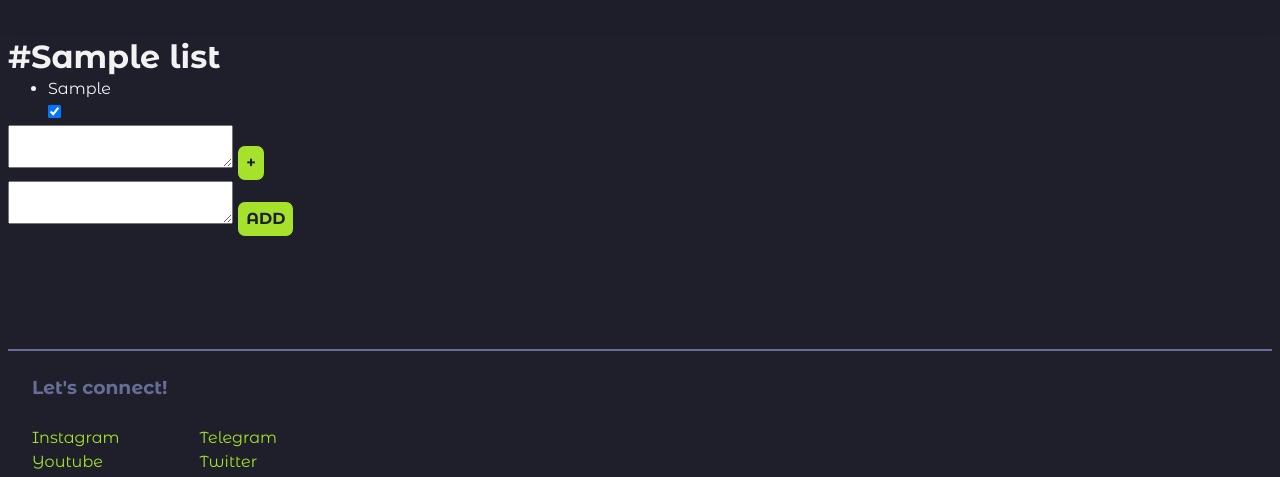
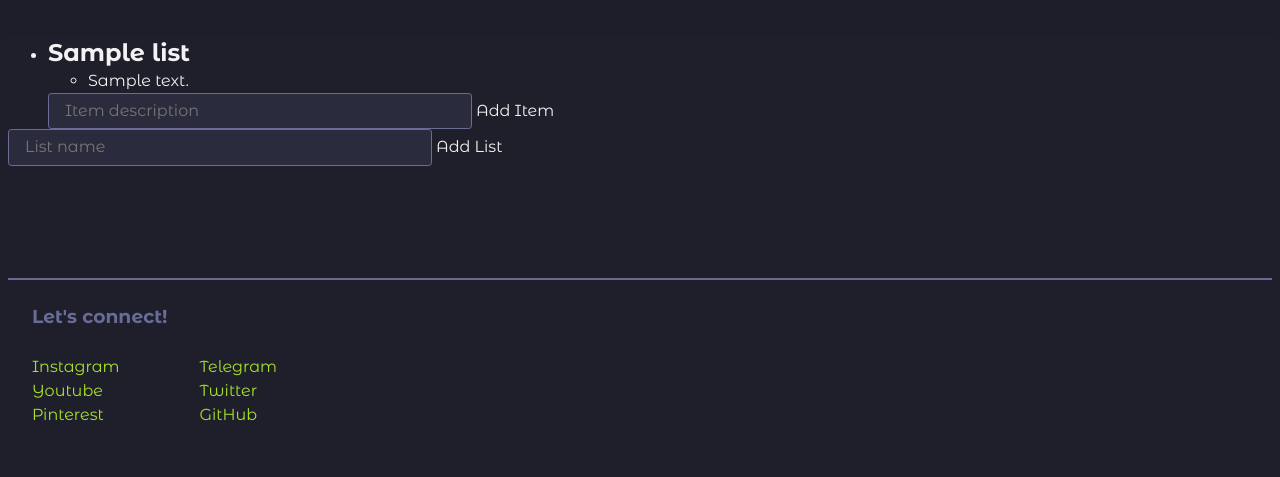
Before and after one commit to CreoMaster1202/todos, a Flask app: page /todos in a window 1280 px wide. Shown: the part 75-552 px from the top of the page. Run offline with Flask 3, Linux system fonts and the light colour scheme; a user stored in the database is signed in; tables that the repository leaves empty hold one stand-in row (values such as "Sample post").

Commit message:
let's goooooooooo

```diff
--- a/app.py
+++ b/app.py
@@ -4,4 +4,4 @@
 if __name__ == '__main__':
     app = create_app()
     port = int(os.environ.get('PORT', 5000))
-    app.run(host='0.0.0.0', port=port)
+    app.run(host='0.0.0.0', port=port, debug=True)
--- a/website/static/css/todos.css
+++ b/website/static/css/todos.css
@@ -1,182 +1,5 @@
-.todo__list-grid {
-    /* margin: 0;
-    display: flex;
-    flex-direction: column;
-    flex-wrap: wrap-reverse;
-    max-height: 100vh; */
-    height: 100%;
-    display: grid;
-    gap: 1.8rem;
-    grid-template-columns: repeat(auto-fill, minmax(360px,1fr));
-    grid-auto-rows: 1.3rem;
-    z-index: 10;
-    /* border: 1px solid red; */
+.list_card {
+    padding: .1rem;
+    margin: .2rem;
+    background-color: var(--secondary2);
 }
-
-.todo__list {
-    /* grid-row-end: span 3; */
-    /* width: 1fr; */
-    background-color: var(--secondary1);
-    padding: 1rem;
-    border-radius: 1rem;
-    z-index: 11;
-    /* border: 1px solid red; */
-}
-
-.list__title {
-    font-size: var(--size-2xl);
-    display: block;
-    word-wrap: break-word;
-    cursor: pointer;
-    margin-bottom: 1rem;
-}
-
-.item__title {
-    display: block;
-    word-wrap: break-word;
-    cursor: pointer;
-}
-
-.todo__list-content {
-    position: relative;
-}
-
-.todo__list-content ul {
-    padding: 0;
-    margin: 0;
-    display: flex;
-    flex-direction: column;
-    align-items: center;
-    gap: 1rem;
-    margin-bottom: 1rem;
-    list-style: none;
-}
-
-.todo__item {
-    position: relative;
-    width: 100%;
-    display: flex;
-    justify-content: space-between;
-    /* align-items: start; */
-    background-color: var(--secondary2);
-    padding: 1rem;
-    /* margin-block: 1rem; */
-    border-radius: .4rem;
-    /* border: 1px solid red; */
-}
-
-.todo__item p {
-    font-size: var(--size-base);
-    overflow: hidden;
-    word-wrap: break-word;
-    padding-right: 1rem;
-}
-
-.completed {
-    width: 1.5rem;
-    height: 1.5rem;
-    background-color: var(--accent);
-    border: 1px solid var(--secondary3);
-    border-radius: .2rem;
-}
-
-.not-completed {
-    width: 1.5rem;
-    height: 1.5rem;
-    background-color: var(--secondary1);
-    border: 1px solid var(--secondary3);
-    border-radius: .2rem;
-}
-
-.editcard {
-    width: 100%;
-    position: absolute;
-    top: 0;
-    left: 0;
-    /* display: flex; */
-    background-color: var(--primary3);
-    border-radius: 1rem;
-    padding: 1rem;
-    z-index: 888;
-}
-
-/* .editText {
-    display: block;
-    overflow: auto;
-    word-wrap: break-word;
-} */
-/*
-.item-input input[type=text] {
-    width: 20ch;
-    background-color: var(--accent);
-    color: var(--text);
-    border: 1px solid red;
-    border-radius: .3rem;
-    padding: .5rem 1rem;
-} */
-
-.item__create {
-    display: flex;
-    gap: 1rem;
-    padding-block: .5rem;
-    z-index: 20;
-}
-
-
-.list__create {
-    display: flex;
-    justify-content: center;
-    align-items: center;
-    gap: 1rem;
-    background-color: var(--accent);
-    padding: 1rem;
-    border-radius: 1rem;
-}
-
-.list__create input[type=text] {
-    width: 100%;
-    background-color: var(--accent);
-    color: var(--background);
-    font-weight: 600;
-    /* border: 1px solid red; */
-    border-radius: .2rem;
-    padding: .5rem 1rem;
-}
-
-textarea {
-    width: 100%;
-    color: var(--accent);
-    resize: none;
-    overflow: hidden;
-    background-color: transparent;
-    border: 0px;
-}
-
-/* xs */
-/* @media (min-width: 475px) {} */
-
-/* sm */
-@media (min-width: 640px) {
-    .list__title {
-        font-size: var(--size-3xl);
-    }
-}
-
-/* md */
-/* @media (min-width: 768px) {} */
-
-/* lg */
-@media (min-width: 1024px) {
-    .list__title {
-        font-size: var(--size-4xl);
-    }
-    .todo__item p {
-        font-size: var(--size-lg);
-    }
-}
-
-/* xl */
-/* @media (min-width: 1280px) {} */
-
-/* 2xl */
-/* @media (min-width: 1536px) {} */
--- a/website/static/js/ajax.js
+++ b/website/static/js/ajax.js
@@ -1,36 +1,20 @@
-// Creating a new list
-$('#add-list-form').on('submit', function(e) {
-    e.preventDefault();
-    var name = $(this).find('textarea[name="name"]').val();
-    $.ajax({
-        url: '/lists/create',
-        method: 'POST',
-        data: {name: name},
-        success: function(data) {
-            // Add the new list to the page
-            var list = $('<div class="list"></div>');
-            list.append('<h1 class="list__title">#' + data.name + '</h1>');
-            list.append('<ul></ul>');
-            $('#lists').append(list);
-        }
+$(document).ready(function() {
+    $('#add-list-form').on('submit', function(event) {
+        event.preventDefault();
+        var name = $(this).find('input[name="name"]').val();
+        $.post('/add_list', {name: name}, function(data) {
+            var newList = $('<li data-id="' + data.id + '"><h2>' + name + '</h2><form class="add-item-form"><input type="text" name="description" placeholder="Item description"><button type="submit">Add Item</button></form><ul class="items"></ul></li>');
+            $('#lists').append(newList);
+        });
+    });
+
+    $('#lists').on('submit', '.add-item-form', function(event) {
+        event.preventDefault();
+        var description = $(this).find('input[name="description"]').val();
+        var listId = $(this).closest('li').data('id');
+        $.post('/add_item/' + listId, {description: description}, function(data) {
+            var newItem = $('<li>' + description + '</li>');
+            $(event.target).siblings('.items').append(newItem);
+        });
     });
 });
-
-// Creating a new item
-$('.add-item-form').on('submit', function(e) {
-    e.preventDefault();
-    var item = $(this).find('textarea[name="item"]').val();
-    var list_id = $(this).find('input[name="list_id"]').val();
-    $.ajax({
-        url: '/items/create',
-        method: 'POST',
-        data: {item: item, list_id: list_id},
-        success: function(data) {
-            // Add the new item to the page
-            var li = $('<li class="todo__item"></li>');
-            li.append('<p class="item__title">' + data.item + '</p>');
-            li.append('<input type="checkbox" class="toggle-item" data-id="' + data.id + '">');
-            $('#lists').find('ul[data-id="' + data.list_id + '"]').append(li);
-        }
-    });
-});
--- a/website/templates/static.html
+++ b/website/templates/static.html
@@ -15,7 +15,7 @@
     <link rel="stylesheet" href="static/css/enter.css">
     <link rel="stylesheet" href="static/css/landing.css">
     <link rel="stylesheet" href="static/css/about.css">
-    <!-- <link rel="stylesheet" href="static/css/todos.css"> -->
+    <link rel="stylesheet" href="static/css/todos.css">
     <link rel="stylesheet" href="static/css/footer.css">
     <link rel="stylesheet" href="static/css/utils.css">
     <link rel="icon" type="image/x-icon" href="static/images/favicon.ico">
@@ -27,7 +27,7 @@
     <script defer src="static/js/msnry.js"></script>
     <script defer src="static/js/vanilla-tilt.js"></script>
     <script defer src="https://ajax.googleapis.com/ajax/libs/jquery/3.6.0/jquery.min.js"></script>
+    <script defer src="static/js/ajax.js"></script>
     <script defer src="static/js/textarea.js"></script>
     <script defer src="static/js/scrollSave.js"></script>
-    <script defer src="static/js/ajax.js"></script>
 {% endblock %}
--- a/website/templates/todos.html
+++ b/website/templates/todos.html
@@ -1,35 +1,26 @@
 {% extends "main.html" %}
 {% block content %}
-    <div id="lists">
-        {% for list in user.lists %}
-            <h1 class="list__title">#{{ list.name }}</h1>
-            <div class="edit-window" style="display: none;">
-                <input type="text" class="edit-list-input" value="{{ list.name }}">
-                <button class="btn save-edit-list" data-id="{{ list.id }}">Save</button>
-                <button class="btn delete-list" data-id="{{ list.id }}">X</button>
-            </div>
-            <ul>
-                {% for item in list.items %}
-                    <li class="todo__item">
-                        <p class="item__title">{{ item.item }}</p>
-                        <input type="checkbox" class="toggle-item" data-id="{{ item.id }}" {% if item.complete %}checked{% endif %}>
-                        <div class="edit-window" style="display: none;">
-                            <input type="text" class="edit-item-input" value="{{ item.item }}">
-                            <button class="btn save-edit-item" data-id="{{ item.id }}">Save</button>
-                            <button class="btn delete-item" data-id="{{ item.id }}">X</button>
-                        </div>
-                    </li>
-                {% endfor %}
-            </ul>
-            <form class="add-item-form">
-                <input type="hidden" name="list_id" value="{{ list.id }}">
-                <textarea name="item" class="item-naming"></textarea>
-                <button class="btn add-item">+</button>
-            </form>
+
+    <ul id="lists">
+        {% for list in lists %}
+            <li data-id="{{ list.id }}">
+                <h2>{{ list.name }}</h2>
+                <ul class="items">
+                    {% for item in list.items %}
+                        <li>{{ item.description }}</li>
+                    {% endfor %}
+                </ul>
+                <form class="add-item-form">
+                    <input type="text" name="description" placeholder="Item description">
+                    <button type="submit">Add Item</button>
+                </form>
+            </li>
         {% endfor %}
-    </div>
+    </ul>
+
     <form id="add-list-form">
-        <textarea name="name"></textarea>
-        <button type="submit" class="btn add-list">add</button>
+        <input type="text" name="name" placeholder="List name">
+        <button type="submit">Add List</button>
     </form>
+
 {% endblock %}
--- a/website/views.py
+++ b/website/views.py
@@ -23,72 +23,74 @@
 @login_required
 def todos():
     user = User.query.get(current_user.id)
-    lists = Lists.query.filter_by(user_id=current_user.id)
+    lists = Lists.query.filter_by(user_id=current_user.id).all()
     return render_template("todos.html", user=user, lists=lists)
 
 # Creating the lists
-@views.route('/lists/create', methods=['GET', 'POST'])
+@views.route('/add_list', methods=['GET', 'POST'])
 @login_required
 def create_list():
-    name = request.form.get('name')
-    user_id = current_user.id
-    new_list = Lists(name=name, user_id=user_id)
+    name = request.form['name']
+    new_list = Lists(name=name, user_id=current_user.id)
     db.session.add(new_list)
     db.session.commit()
-    return jsonify({'id': new_list.id, 'name': new_list.name, 'user_id': new_list.user_id})
+    return {'id': new_list.id}
+
+
+# Adding items to the lists
+@views.route('/add_item/<int:list_id>', methods=['GET', 'POST'])
+def create_item(list_id):
+    description = request.form['description']
+    user_id = current_user.id
+    new_item = Items(description=description, complete=False, user_id=user_id, list_id=list_id)
+    db.session.add(new_item)
+    db.session.commit()
+    return {'id': new_item.id}
+
 
 # Editing the lists
-@views.route('/todos/<int:list_id>/edit', methods=['GET', 'POST'])
-@login_required
-def edit_list(list_id):
-    name = request.form.get('name')
-    list_ = Lists.query.get(list_id)
-    list_.name = name
-    db.session.commit()
-    return jsonify({'id': list_.id, 'name': list_.name, 'user_id': list_.user_id})
+# @views.route('/todos/<int:list_id>/edit', methods=['GET', 'POST'])
+# @login_required
+# def edit_list(list_id):
+#     name = request.form.get('name')
+#     list_ = Lists.query.get(list_id)
+#     list_.name = name
+#     db.session.commit()
+#     return jsonify({'id': list_.id, 'name': list_.name, 'user_id': list_.user_id})
 
-# Deleting the lists
-@views.route('/todos/<int:list_id>/delete', methods=['POST'])
-@login_required
-def delete_list(list_id):
-    list_ = Lists.query.get(list_id)
-    for item in list_.items:
-        db.session.delete(item)
-    db.session.delete(list_)
-    db.session.commit()
-    return jsonify({'id': list_.id})
+# # Deleting the lists
+# @views.route('/todos/<int:list_id>/delete', methods=['POST'])
+# @login_required
+# def delete_list(list_id):
+#     list_ = Lists.query.get(list_id)
+#     for item in list_.items:
+#         db.session.delete(item)
+#     db.session.delete(list_)
+#     db.session.commit()
+#     return jsonify({'id': list_.id})
 
-# Adding items to the lists
-@views.route('/items/create', methods=['POST'])
-def create_item():
-    description = request.form['item']
-    list_id = request.form['list_id']
-    new_item = Items(item=description, complete=False, list_id=list_id, user_id=current_user.id)
-    db.session.add(new_item)
-    db.session.commit()
-    return jsonify({'id': new_item.id, 'item': new_item.item, 'complete': new_item.complete, 'list_id': new_item.list_id, 'user_id': new_item.user_id})
-
-# Editing the items
-@views.route('/items/<int:item_id>/edit', methods=['POST'])
-def edit_item(item_id):
-    description = request.form['item']
-    item = Items.query.get(item_id)
-    item.item = description
-    db.session.commit()
-    return jsonify({'id': item.id, 'item': item.item, 'list_id': item.list_id, 'user_id': item.user_id})
+# # Editing the items
+# @views.route('/items/<int:item_id>/edit', methods=['POST'])
+# def edit_item(item_id):
+#     description = request.form['item']
+#     item = Items.query.get(item_id)
+#     item.item = description
+#     db.session.commit()
+#     return jsonify({'id': item.id, 'item': item.item, 'list_id': item.list_id, 'user_id': item.user_id})
 
 # Checking the items
-@views.route('/items/<int:item_id>/toggle', methods=['GET', 'POST'])
+@views.route('/items/toggle/<int:item_id>', methods=['GET', 'POST'])
+@login_required
 def toggle_item(item_id):
     item = Items.query.get(item_id)
     item.complete = not item.complete
     db.session.commit()
-    return jsonify({'id': item.id, 'item': item.item, 'complete': item.complete})
+    return jsonify({'id': item.id})
 
-# Deleting the items
-@views.route('/items/<int:item_id>/delete', methods=['POST'])
-def delete_item(item_id):
-    item = Items.query.get(item_id)
-    db.session.delete(item)
-    db.session.commit()
-    return jsonify({'id': item.id})
+# # Deleting the items
+# @views.route('/items/<int:item_id>/delete', methods=['POST'])
+# def delete_item(item_id):
+#     item = Items.query.get(item_id)
+#     db.session.delete(item)
+#     db.session.commit()
+#     return jsonify({'id': item.id})
```
Also changed, not shown: website/models.py (+1 -6 lines).
